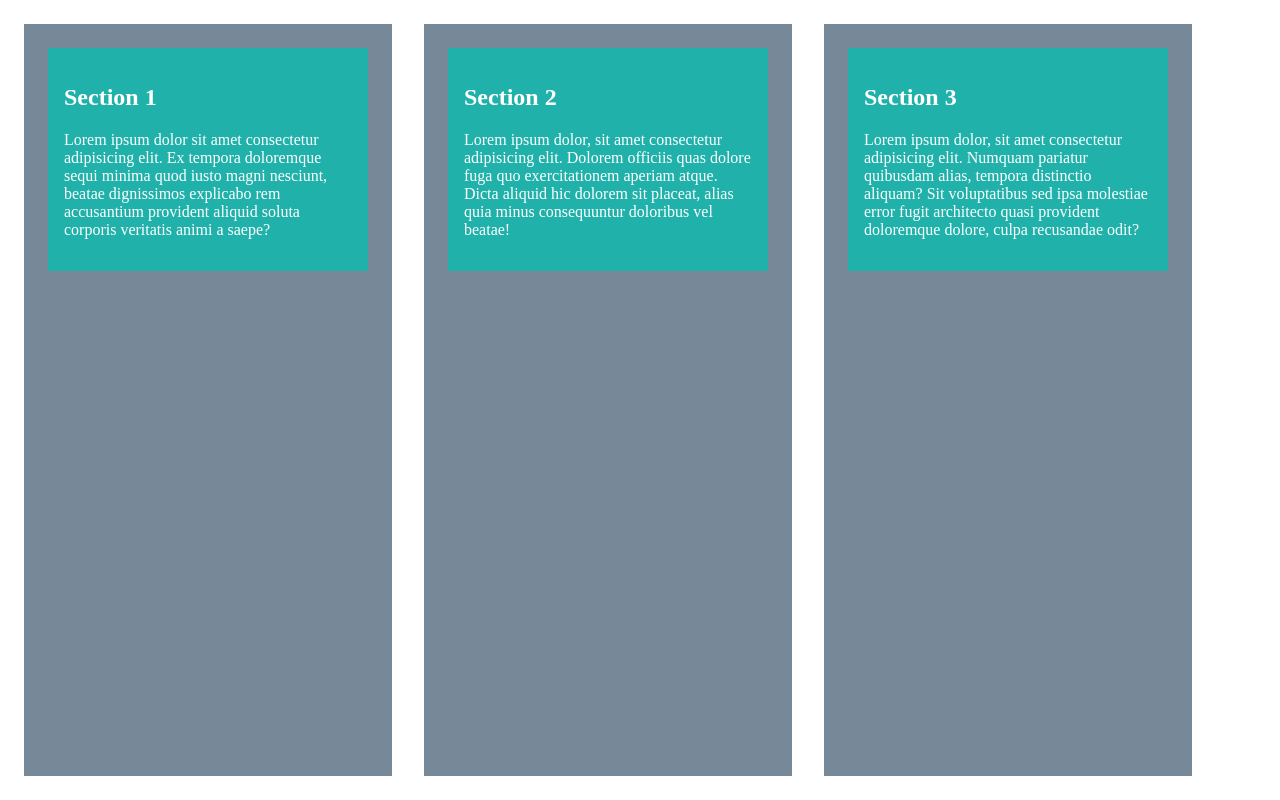
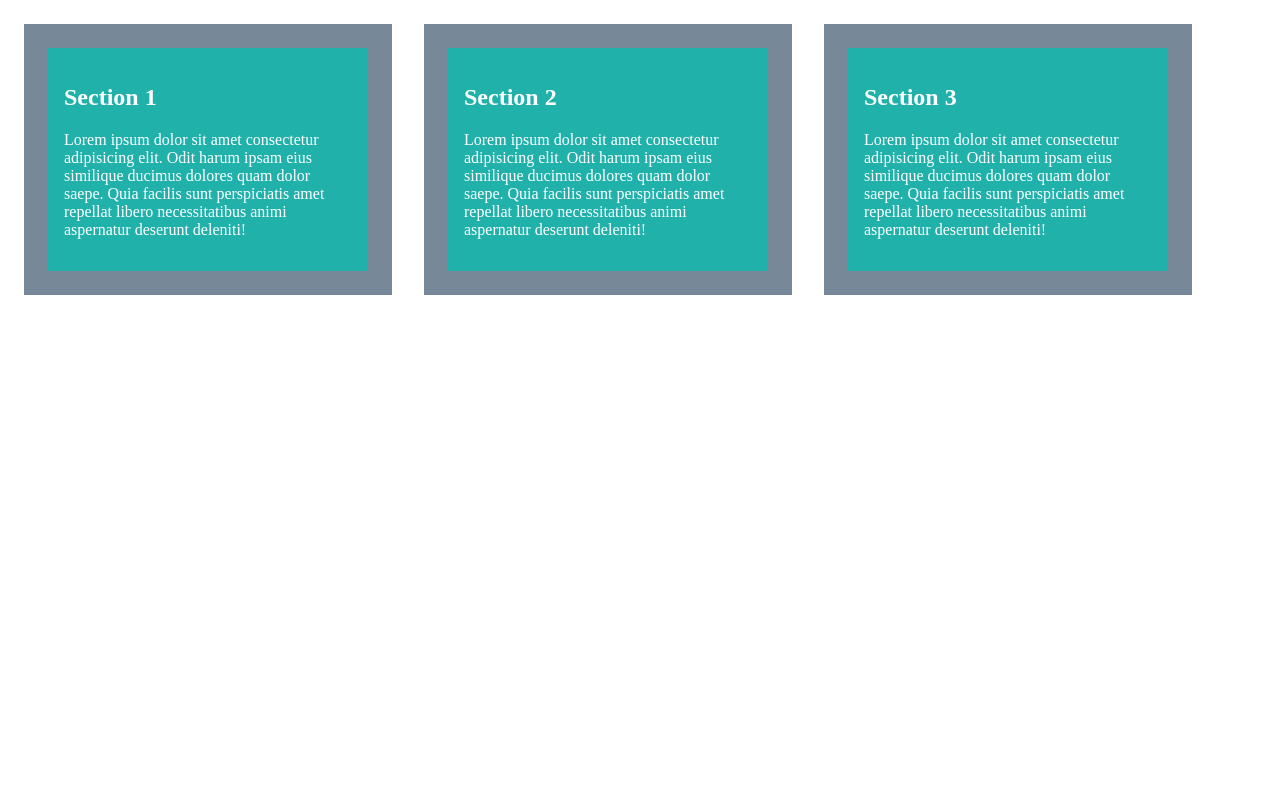
Before and after one commit to ffmedeiros2/flexbox-introduction, a plain HTML site: page index.html in a window 1280 px wide. Drawn offline with Linux system fonts and the light colour scheme.

Commit message:
ajustes na tela index html

```diff
--- a/1.styles.css
+++ b/1.styles.css
@@ -38,10 +38,10 @@ section {
   color: white;
 }
 
-/*section h2,
+/* section h2,
 section p {
   background-color: #20b2aa;
-}*/
+} */
 
 div.content {
   background-color: #20b2aa;
--- a/index.html
+++ b/index.html
@@ -1,7 +1,9 @@
-<html>
+<!DOCTYPE html>
+<html lang="en">
 
 <head>
   <meta charset="UTF-8" />
+  <meta name="viewport" content="width=device-width, initial-scale=1.0">
   <link rel="stylesheet" type="text/css" href="1.styles.css" />
   <title>Flex Container (The Container Itself => Parent)</title>
 </head>
@@ -27,28 +29,31 @@
   <!-- Part 2 -->
   <section class="child-1">
     <div class="content">
+
       <h2>Section 1</h2>
-      <p>Lorem ipsum dolor sit amet consectetur adipisicing elit. Ex tempora doloremque sequi minima quod iusto magni
-        nesciunt, beatae dignissimos explicabo rem accusantium provident aliquid soluta corporis veritatis animi a
-        saepe?
-      </p>
+      <p>Lorem ipsum dolor sit amet consectetur adipisicing elit. Odit harum ipsam eius similique ducimus dolores quam
+        dolor saepe. Quia facilis sunt perspiciatis amet repellat libero necessitatibus animi aspernatur deserunt
+        deleniti!</p>
     </div>
   </section>
 
   <section class="child-2">
     <div class="content">
+
       <h2>Section 2</h2>
-      <p>Lorem ipsum dolor, sit amet consectetur adipisicing elit. Dolorem officiis quas dolore fuga quo exercitationem
-        aperiam atque. Dicta aliquid hic dolorem sit placeat, alias quia minus consequuntur doloribus vel beatae!</p>
+      <p>Lorem ipsum dolor sit amet consectetur adipisicing elit. Odit harum ipsam eius similique ducimus dolores quam
+        dolor saepe. Quia facilis sunt perspiciatis amet repellat libero necessitatibus animi aspernatur deserunt
+        deleniti!</p>
+    </div>
   </section>
-  </div>
 
   <section class="child-3">
     <div class="content">
+
       <h2>Section 3</h2>
-      <p>Lorem ipsum dolor, sit amet consectetur adipisicing elit. Numquam pariatur quibusdam alias, tempora distinctio
-        aliquam? Sit voluptatibus sed ipsa molestiae error fugit architecto quasi provident doloremque dolore, culpa
-        recusandae odit?</p>
+      <p>Lorem ipsum dolor sit amet consectetur adipisicing elit. Odit harum ipsam eius similique ducimus dolores quam
+        dolor saepe. Quia facilis sunt perspiciatis amet repellat libero necessitatibus animi aspernatur deserunt
+        deleniti!</p>
     </div>
   </section>
 
```
Also changed, not shown: 1 other file.
